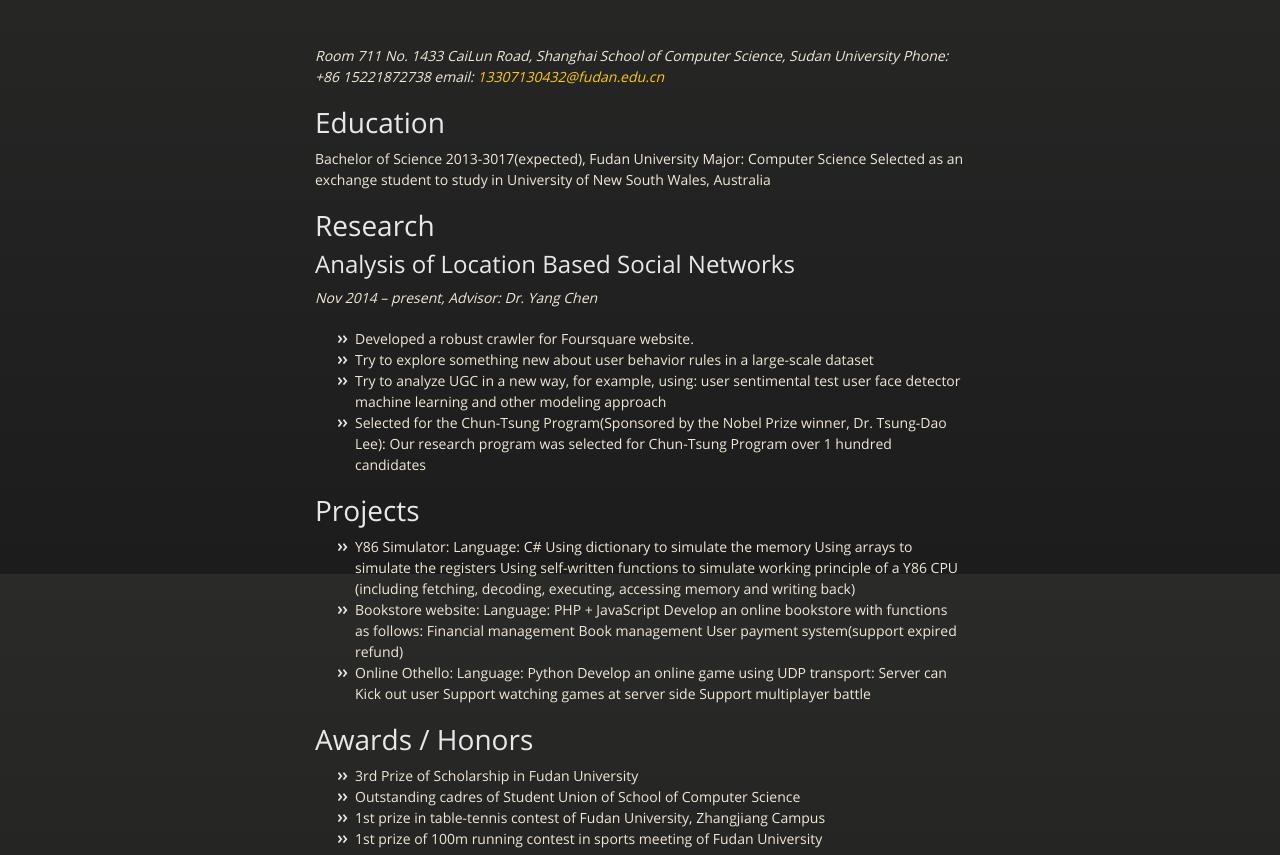
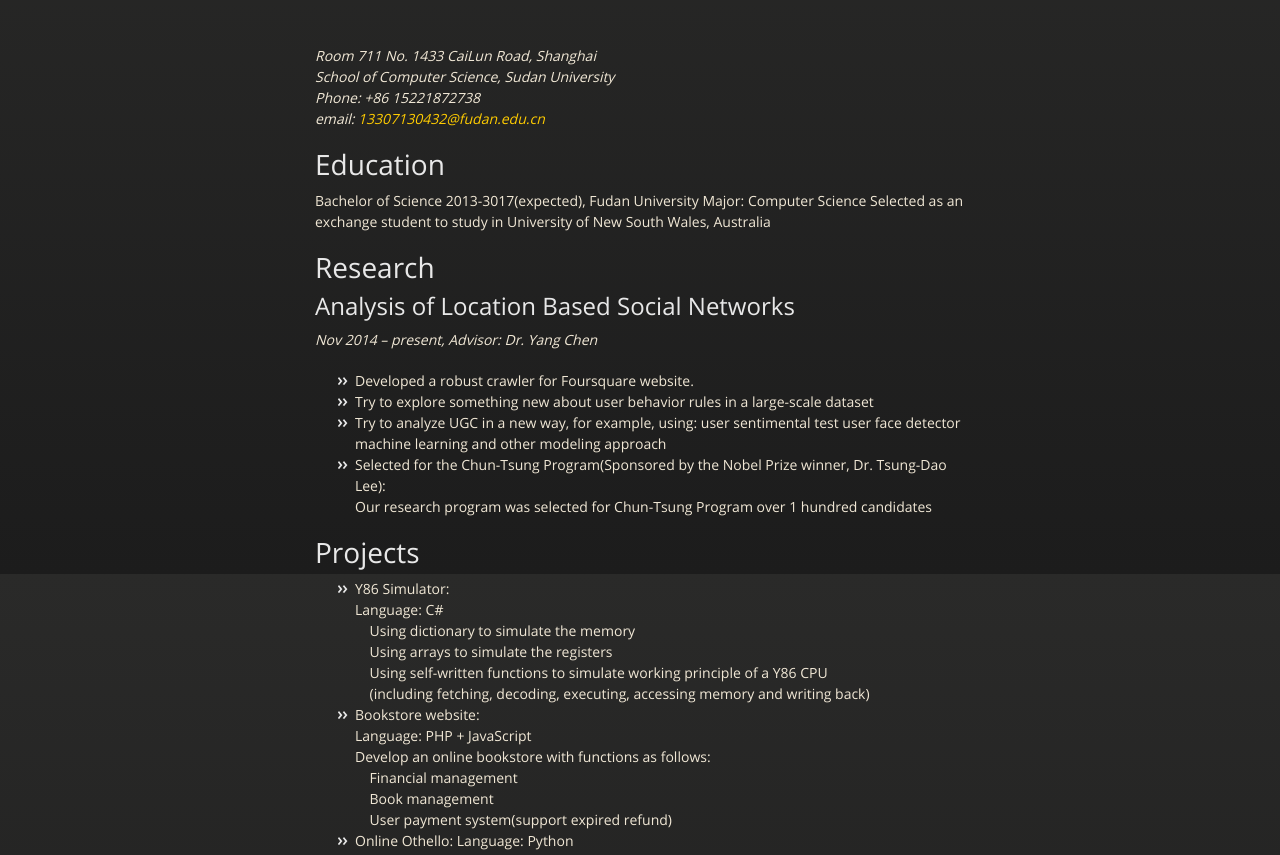
Before and after one commit to Ella19950714/ella19950714.github.com, a plain HTML site: page index.html in a window 1280 px wide. Shown: the part 226-1081 px from the top of the page. Drawn offline with nearby package versions, Linux system fonts and the light colour scheme.

Commit message:
Update homepage

```diff
--- a/index.html
+++ b/index.html
@@ -31,16 +31,16 @@
 
       <section>
         <div id="title">
-          <h1>Ella19950714.gthub.com</h1>
+          <h1>Ella(yxyang)</h1>
           <p>my homepage</p>
           <hr>
           <span class="credits left">Project maintained by <a href="https://github.com/Ella19950714">Ella19950714</a></span>
           <span class="credits right">Hosted on GitHub Pages &mdash; Theme by <a href="https://twitter.com/michigangraham">mattgraham</a></span>
         </div>
 
-        <p><em>Room 711 No. 1433 CaiLun Road, Shanghai</em>
-<em>School of Computer Science, Sudan University</em>
-<em>Phone: +86 15221872738 email: <a href="mailto:13307130432@fudan.edu.cn">13307130432@fudan.edu.cn</a></em></p>
+        <p><em>Room 711 No. 1433 CaiLun Road, Shanghai<br></em>
+<em>School of Computer Science, Sudan University<br></em>
+<em>Phone: +86 15221872738 <br>email: <a href="mailto:13307130432@fudan.edu.cn">13307130432@fudan.edu.cn</a></em></p>
 
 <h1>
 <a id="education" class="anchor" href="#education" aria-hidden="true"><span class="octicon octicon-link"></span></a>Education</h1>
@@ -64,7 +64,7 @@
           user sentimental test
           user face detector
           machine learning and other modeling approach</li>
-<li>    Selected for the Chun-Tsung Program(Sponsored by the Nobel Prize winner, Dr. Tsung-Dao Lee):
+<li>    Selected for the Chun-Tsung Program(Sponsored by the Nobel Prize winner, Dr. Tsung-Dao Lee):<br>
           Our research program was selected for Chun-Tsung Program over 1 hundred candidates</li>
 </ul>
 
@@ -72,24 +72,24 @@
 <a id="projects" class="anchor" href="#projects" aria-hidden="true"><span class="octicon octicon-link"></span></a>Projects</h1>
 
 <ul>
-<li>    Y86 Simulator:
-          Language: C#
-             Using dictionary to simulate the memory
-             Using arrays to simulate the registers
-             Using self-written functions to simulate working principle of a Y86 CPU
-             (including fetching, decoding, executing, accessing memory and writing back)</li>
-<li>    Bookstore website:
-          Language: PHP + JavaScript
-          Develop an online bookstore with functions as follows:
-             Financial management
-             Book management
-             User payment system(support expired refund)</li>
+<li>    Y86 Simulator:<br>
+          Language: C#<br>
+          &nbsp;&nbsp;&nbsp;&nbsp;Using dictionary to simulate the memory <br>
+          &nbsp;&nbsp;&nbsp;&nbsp;Using arrays to simulate the registers<br>
+          &nbsp;&nbsp;&nbsp;&nbsp;Using self-written functions to simulate working principle of a Y86 CPU<br>
+          &nbsp;&nbsp;&nbsp;&nbsp;(including fetching, decoding, executing, accessing memory and writing back)</li>
+<li>    Bookstore website:<br>
+          Language: PHP + JavaScript<br>
+          Develop an online bookstore with functions as follows:<br>
+          &nbsp;&nbsp;&nbsp;&nbsp;Financial management<br>
+          &nbsp;&nbsp;&nbsp;&nbsp;Book management<br>
+          &nbsp;&nbsp;&nbsp;&nbsp;User payment system(support expired refund)</li>
 <li>       Online Othello:
-         Language: Python
-         Develop an online game using UDP transport:
-             Server can Kick out user
-             Support watching games at server side
-             Support multiplayer battle</li>
+         Language: Python<br>
+         Develop an online game using UDP transport:<br>
+         &nbsp;&nbsp;&nbsp;&nbsp;Server can Kick out user<br>
+         &nbsp;&nbsp;&nbsp;&nbsp;Support watching games at server side<br>
+         &nbsp;&nbsp;&nbsp;&nbsp;Support multiplayer battle</li>
 </ul>
 
 <h1>
@@ -110,6 +110,10 @@
 <li>     Programming: Python, C/C++, C#, Java, PHP, JavaScript, Linux</li>
 <li>     Familiar with Mysql</li>
 </ul>
+
+<h1>
+<a id="publications" class="anchor" href="#projects" aria-hidden="true"><span class="octicon octicon-link"></span></a>Publications</h1>
+
       </section>
 
     </div>
```
